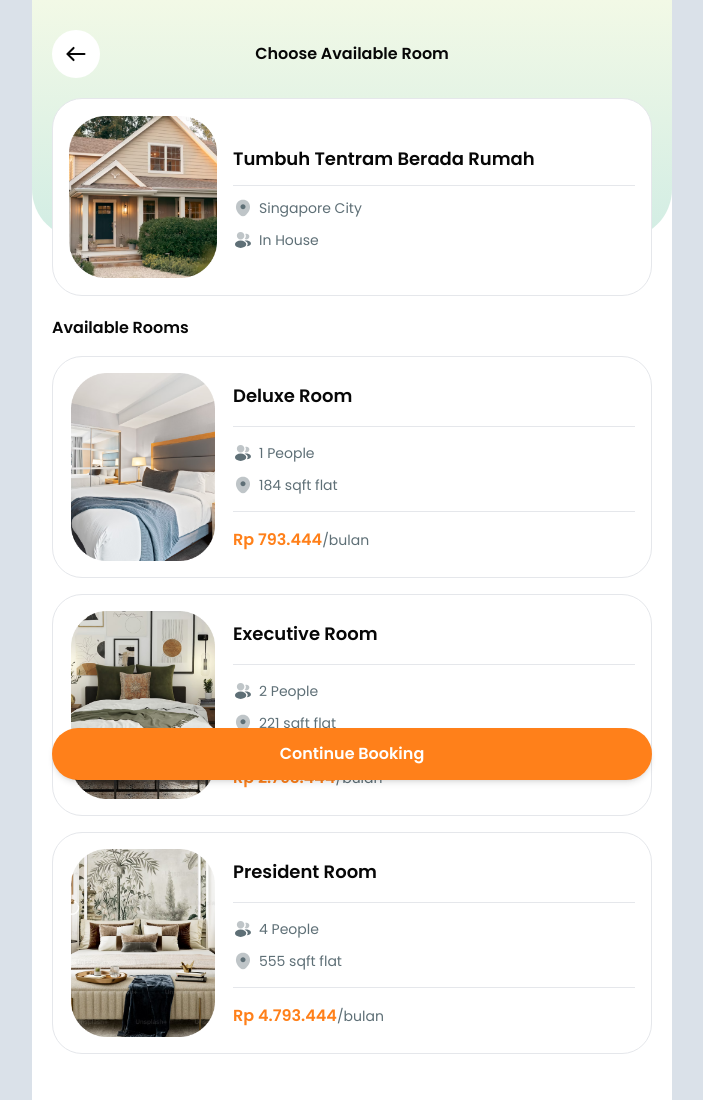
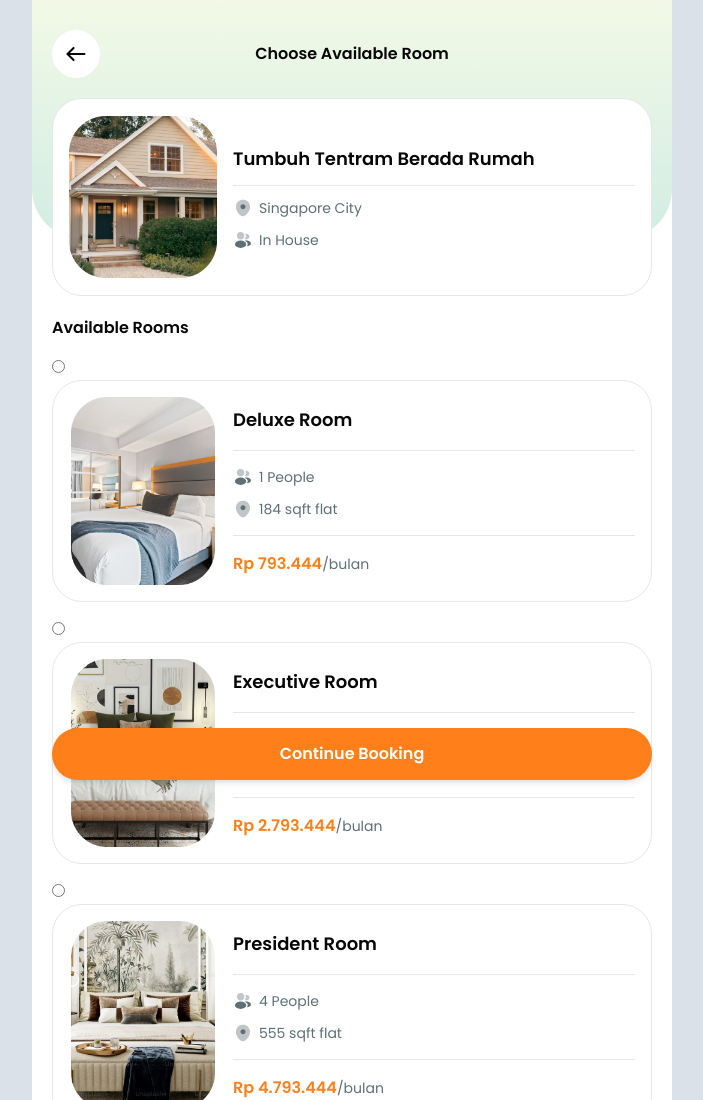
Before and after one commit to sharonamelinda/ngekos-app, a website: page public/index.html in a window 1280 px wide. Shown: the top 1100 px of the page, without its empty margins (288-991 px from the left). Drawn offline with Linux system fonts and the light colour scheme.

Commit message:
Update index.html

```diff
--- a/public/index.html
+++ b/public/index.html
@@ -55,6 +55,7 @@
 
                         <!-- Card 1 - Deluxe -->
                         <label>
+                            <input type="radio" name="room" value="deluxe" class="">
                             <div class="flex items-center w-full rounded-[30px] p-4 border gap-4 bg-white hover:border-hijau hover:border transition-all duration-300">
                                 <div class="flex min-w-[148px] h-[188px] overflow-hidden">
                                     <img src="assets/images/room/deluxe.png" class="w-full h-full object-contain" alt="thumbnail">
@@ -79,12 +80,11 @@
                                     </div>
                                 </div>
                             </div>
-                            <input type="radio" name="room" value="deluxe" class="hidden">
                         </label>
 
                         <!-- Card 2 - Executive -->
                         <label>
-                            <input type="radio" name="room" value="executive" class="hidden">
+                            <input type="radio" name="room" value="executive" class="">
                             <div class="flex items-center w-full rounded-[30px] p-4 border gap-4 bg-white hover:border-hijau hover:border transition-all duration-300">
                                 <div class="flex min-w-[148px] h-[188px] overflow-hidden has-[:checked]:border-hijau">
                                     <img src="assets/images/room/executive.png" class="w-full h-full object-contain" alt="thumbnail">
@@ -113,7 +113,7 @@
 
                         <!-- Card 3 - President -->
                         <label>
-                            <input type="radio" name="room" value="president" class="hidden">
+                            <input type="radio" name="room" value="president" class="">
                             <div class="flex items-center w-full rounded-[30px] p-4 border gap-4 bg-white hover:border-hijau hover:border transition-all duration-300">
                                 <div class="flex min-w-[148px] h-[188px] overflow-hidden">
                                     <img src="assets/images/room/president.png" class="w-full h-full object-contain" alt="thumbnail">
```
